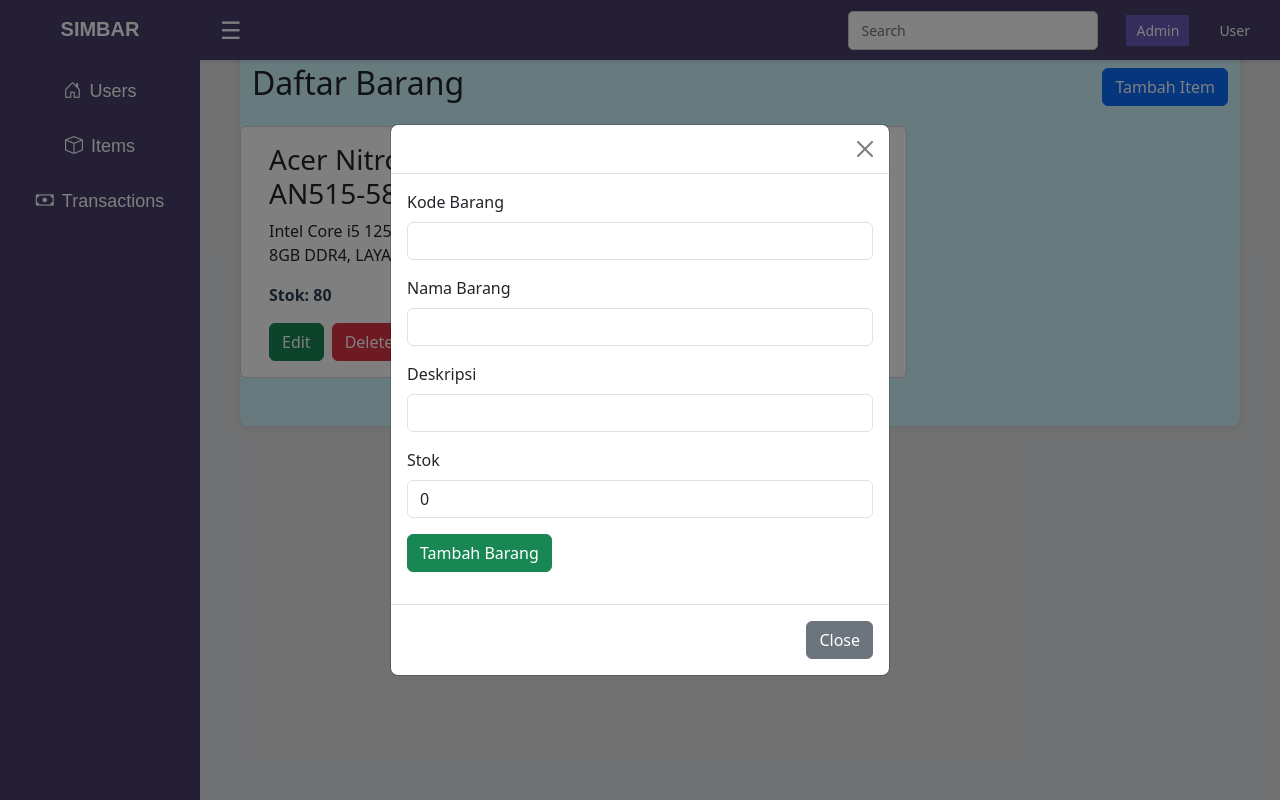
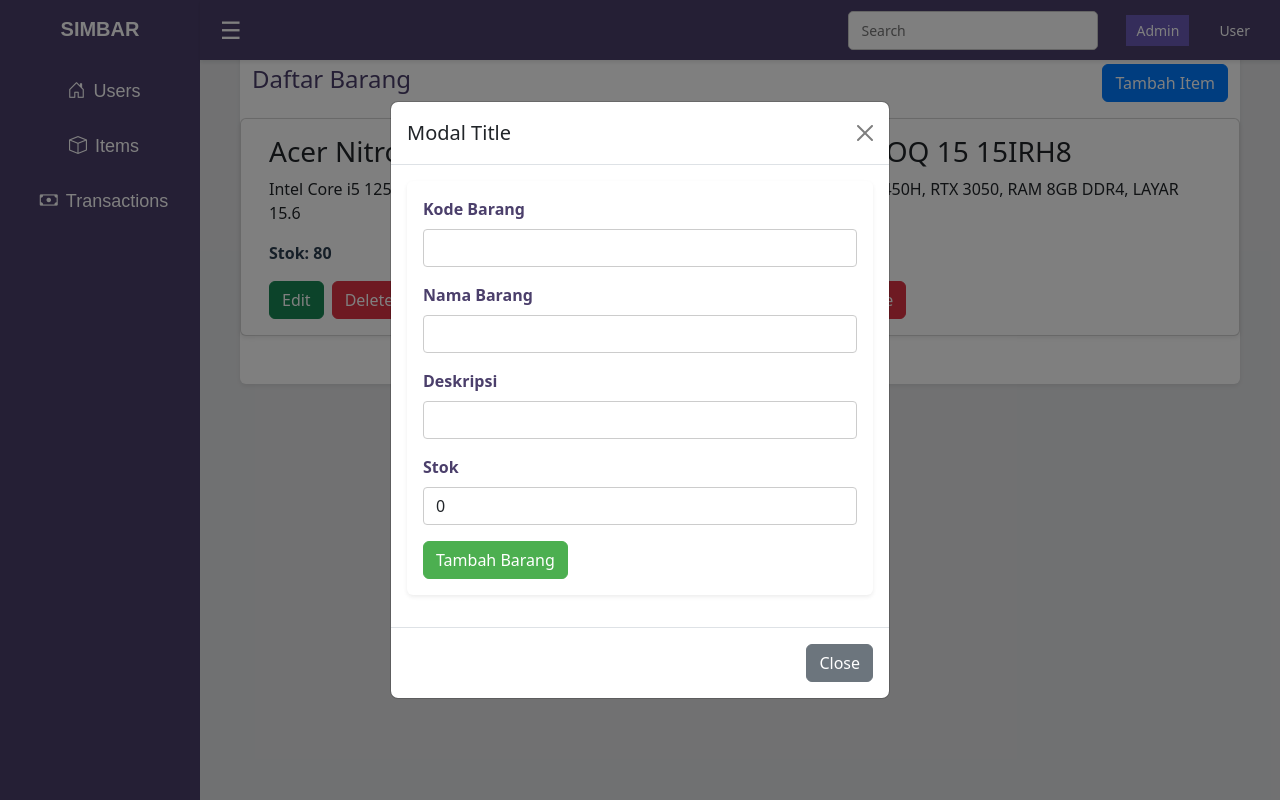
Before and after one commit to azulfikri/inventory-management-frontend, a Vue app: page / in a window 1280 px wide. Both pictures are taken after a click on the button "Tambah Item". Built offline with nearby package versions, Linux system fonts and the light colour scheme.

Commit message:
update item component admin, sidebar, and modal with bootstrap and custom

```diff
--- a/src/components/Modal.vue
+++ b/src/components/Modal.vue
@@ -1,7 +1,7 @@
 <template>
   <div
     class="modal fade"
-    :class="{ show: visible }"
+    :class="{ show: visible, 'd-block': visible }"
     tabindex="-1"
     style="display: block"
     aria-modal="true"
@@ -11,6 +11,7 @@
     <div class="modal-dialog modal-dialog-centered">
       <div class="modal-content">
         <div class="modal-header">
+          <h5 class="modal-title">Modal Title</h5>
           <button
             type="button"
             class="btn-close"
@@ -53,4 +54,7 @@ export default {
 .modal .show {
   display: block;
 }
+.modal.d-block {
+  display: block;
+}
 </style>
--- a/src/components/admin/item/ItemCard.vue
+++ b/src/components/admin/item/ItemCard.vue
@@ -1,5 +1,5 @@
 <template>
-  <div class="item-card card mb-3">
+  <div class="item-card card mb-3 shadow-sm">
     <div class="card-body">
       <ItemCard
         v-for="item in items"
@@ -66,4 +66,12 @@ export default {
 .item-card .buttons .btn {
   transition: background-color 0.2s, border-color 0.2s;
 }
+.item-card .buttons .btn:hover {
+  background-color: darken(#28a745, 10%);
+  border-color: darken(#28a745, 10%);
+}
+.item-card .buttons .btn.delete:hover {
+  background-color: darken(#dc3545, 10%);
+  border-color: darken(#dc3545, 10%);
+}
 </style>
--- a/src/components/admin/item/ItemForm.vue
+++ b/src/components/admin/item/ItemForm.vue
@@ -1,6 +1,9 @@
 <template>
   <div>
-    <form @submit.prevent="submitForm" class="mb-3">
+    <form
+      @submit.prevent="submitForm"
+      class="mb-3 p-3 shadow-sm bg-white rounded"
+    >
       <div class="mb-3">
         <label for="kode" class="form-label">Kode Barang</label>
         <input
@@ -106,4 +109,34 @@ export default {
   emits: ["submit"],
 };
 </script>
-<style scoped></style>
+<style scoped>
+form {
+  background-color: #fff;
+  border-radius: 8px;
+  padding: 20px;
+  box-shadow: 0 2px 4px rgba(0, 0, 0, 0.1);
+}
+.mb-3 {
+  margin-bottom: 1rem;
+}
+.form-label {
+  font-weight: bold;
+  color: #4b3f6b;
+}
+.form-control {
+  border-radius: 4px;
+  border: 1px solid #ccc;
+}
+.form-control:focus {
+  border-color: #4b3f6b;
+  box-shadow: 0 0 0 0.2rem rgba(75, 63, 107, 0.25);
+}
+.btn-success {
+  background-color: #4caf50;
+  border-color: #4caf50;
+}
+.btn-success:hover {
+  background-color: #45a049;
+  border-color: #45a049;
+}
+</style>
--- a/src/components/admin/item/ItemList.vue
+++ b/src/components/admin/item/ItemList.vue
@@ -1,5 +1,5 @@
 <template>
-  <div class="item-list container py-4 bg-info-subtle">
+  <div class="item-list container py-4 bg-white rounded shadow-sm">
     <div class="header d-flex justify-content-between align-items-center mb-3">
       <h2>Daftar Barang</h2>
 
@@ -12,7 +12,7 @@
         :item="item"
         @edit-item="editItem"
         @delete-item="deleteItem"
-        class="col-md-6 col-lg-4 mb-4"
+        class="col-md-6 mb-4"
       />
     </div>
     <Modal :visible="showForm" @close="cancelEditForm">
@@ -103,8 +103,16 @@ export default {
   border-radius: 8px;
   box-shadow: 0 0 10px rgba(0, 0, 0, 0.1);
 }
-header h2 {
+.header h2 {
   color: #4b3f6b;
   font-size: 24px;
 }
+.header .btn-primary {
+  background-color: #007bff;
+  border-color: #007bff;
+}
+.header .btn-primary:hover {
+  background-color: #0056b3;
+  border-color: #0056b3;
+}
 </style>
--- a/src/components/dashboard/Sidebar.vue
+++ b/src/components/dashboard/Sidebar.vue
@@ -89,31 +89,13 @@ export default {
 .sidebar .d-none {
   transform: translateX(-200px);
 }
-/* .sidebar.hidden {
-  transform: translateX(-100%);
-} */
-/* .logo {
-  color: white;
-  font-size: 24px;
-  margin-bottom: 30px;
-  font-weight: bold;
-  text-align: center;
-} */
-/* ul {
-  list-style: none;
-  padding: 0;
-  margin: 0;
-} */
-/* li {
-  margin-bottom: 20px;
-  text-align: center;
-} */
 .nav-link {
   color: white;
   cursor: pointer;
   display: flex;
   justify-content: center;
   align-items: center;
+  margin-left: 8px;
   padding: 10px 0;
   transition: background-color 0.3s ease;
 }
```
